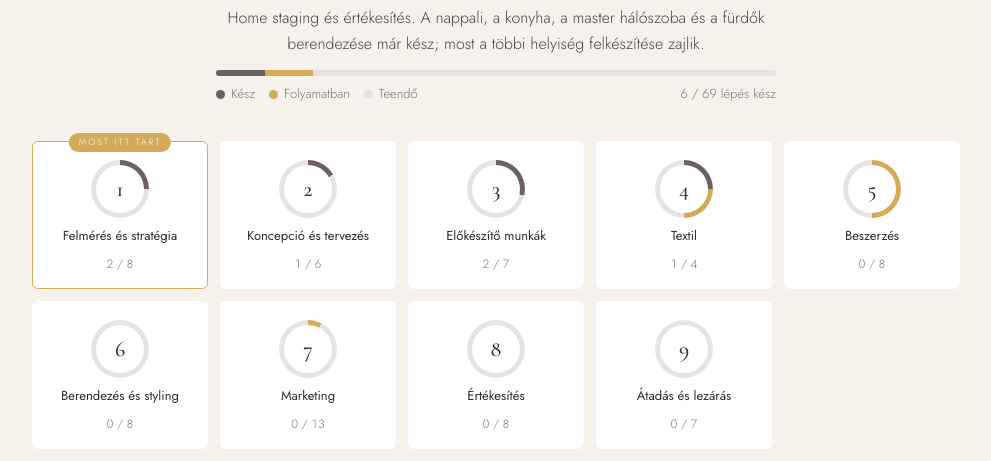
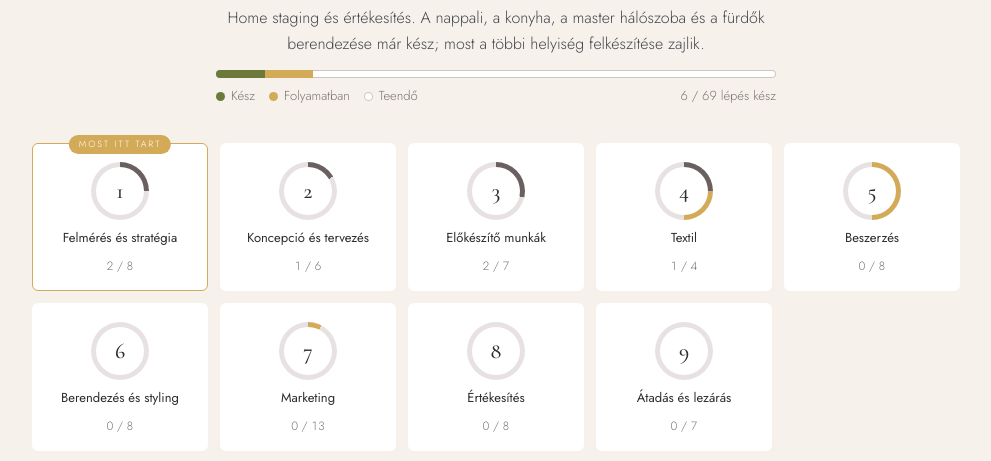
Before and after one commit to zsuzsaopraszabo/aracsi-ut-104, a plain HTML site: page index.html in a window 1280 px wide. Shown: the part 193-654 px from the top of the page, without its empty margins (144-1135 px from the left). Drawn offline with nearby package versions, Linux system fonts and the light colour scheme.

Commit message:
Haladásjelző: fehér sáv, a kész rész olívazöld
Co-Authored-By: Claude Opus 5.5 <noreply@anthropic.com>
Claude-Session: https://claude.ai/code/session_01SogoYrzXDyH48Fh5qK9xRk

```diff
--- a/index.html
+++ b/index.html
@@ -48,9 +48,11 @@ nav.menu button:focus-visible{outline:2px solid var(--gold);outline-offset:2px}
 .badge{display:inline-block;font-size:11px;letter-spacing:.28em;text-transform:uppercase;color:var(--white);background:var(--gold);padding:4px 14px;border-radius:999px}
 /* progress */
 .progress{width:100%;max-width:560px;display:flex;flex-direction:column;gap:8px}
-.bar{height:6px;border-radius:3px;background:var(--stone);overflow:hidden;display:flex}
+.bar{height:8px;border-radius:4px;background:var(--white);overflow:hidden;display:flex;box-shadow:inset 0 0 0 1px var(--taupe-light)}
 .bar i{display:block;height:100%}
 .bd{background:var(--taupe)} .bp{background:var(--gold)}
+.progress .bd{background:var(--olive)}
+.legend i.lt{background:var(--white);box-shadow:inset 0 0 0 1px var(--taupe-light)}
 .prow{display:flex;justify-content:space-between;gap:12px;font-size:13px;color:var(--muted);font-variant-numeric:tabular-nums;flex-wrap:wrap}
 .legend{display:flex;gap:14px;flex-wrap:wrap}
 .legend span{display:inline-flex;align-items:center;gap:6px}
@@ -293,7 +295,7 @@ const PROJECTS = {
     h+='<nav class="menu" role="tablist" aria-label="Projektek">';
     Object.keys(PROJECTS).forEach(function(k){var Q=PROJECTS[k];h+='<button role="tab" id="tab-'+k+'" data-k="'+k+'" aria-selected="'+(k===key)+'">'+esc(Q.tab)+'<span class="st">'+esc(Q.status)+'</span></button>'});
     h+='</nav><h1>'+esc(P.title)+'</h1>'+(P.sold?'<span class="badge">'+esc(P.sold)+'</span>':'')+'<p class="sub">'+esc(P.intro)+'</p>';
-    h+='<div class="progress"><div class="bar"><i class="bd" style="width:'+(done/all*100)+'%"></i><i class="bp" style="width:'+(prog/all*100)+'%"></i></div><div class="prow"><div class="legend"><span><i style="background:var(--taupe)"></i>Kész</span><span><i style="background:var(--gold)"></i>Folyamatban</span><span><i style="background:var(--stone)"></i>Teendő</span></div><span>'+done+' / '+all+' lépés kész</span></div></div></header>';
+    h+='<div class="progress"><div class="bar"><i class="bd" style="width:'+(done/all*100)+'%"></i><i class="bp" style="width:'+(prog/all*100)+'%"></i></div><div class="prow"><div class="legend"><span><i style="background:var(--olive)"></i>Kész</span><span><i style="background:var(--gold)"></i>Folyamatban</span><span><i class="lt"></i>Teendő</span></div><span>'+done+' / '+all+' lépés kész</span></div></div></header>';
     h+='<nav class="map" aria-label="Szakaszok">';
     P.phases.forEach(function(ph,pi){var c=cnt(ph.items),comp=c.d===c.n;
       h+='<a class="stage'+(pi===now?' now':'')+(comp?' complete':'')+'" href="#ph'+(pi+1)+'"><span class="ring" style="--d:'+(c.d/c.n*100)+'%;--p:'+((c.d+c.p)/c.n*100)+'%"><b>'+(comp?'✓':pi+1)+'</b></span><span class="nm">'+esc(ph.name)+'</span><span class="ct">'+c.d+' / '+c.n+'</span></a>'});
```
